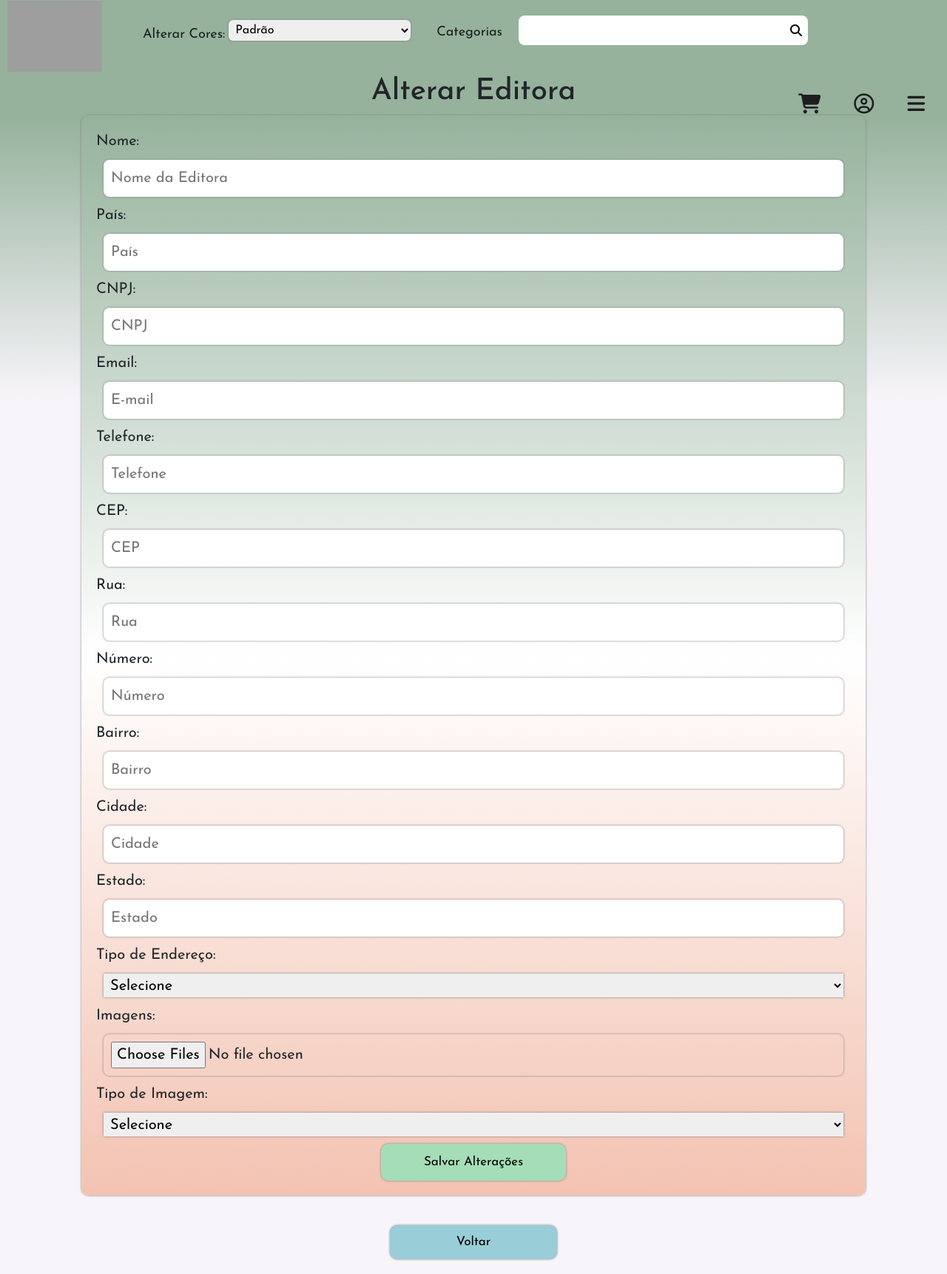
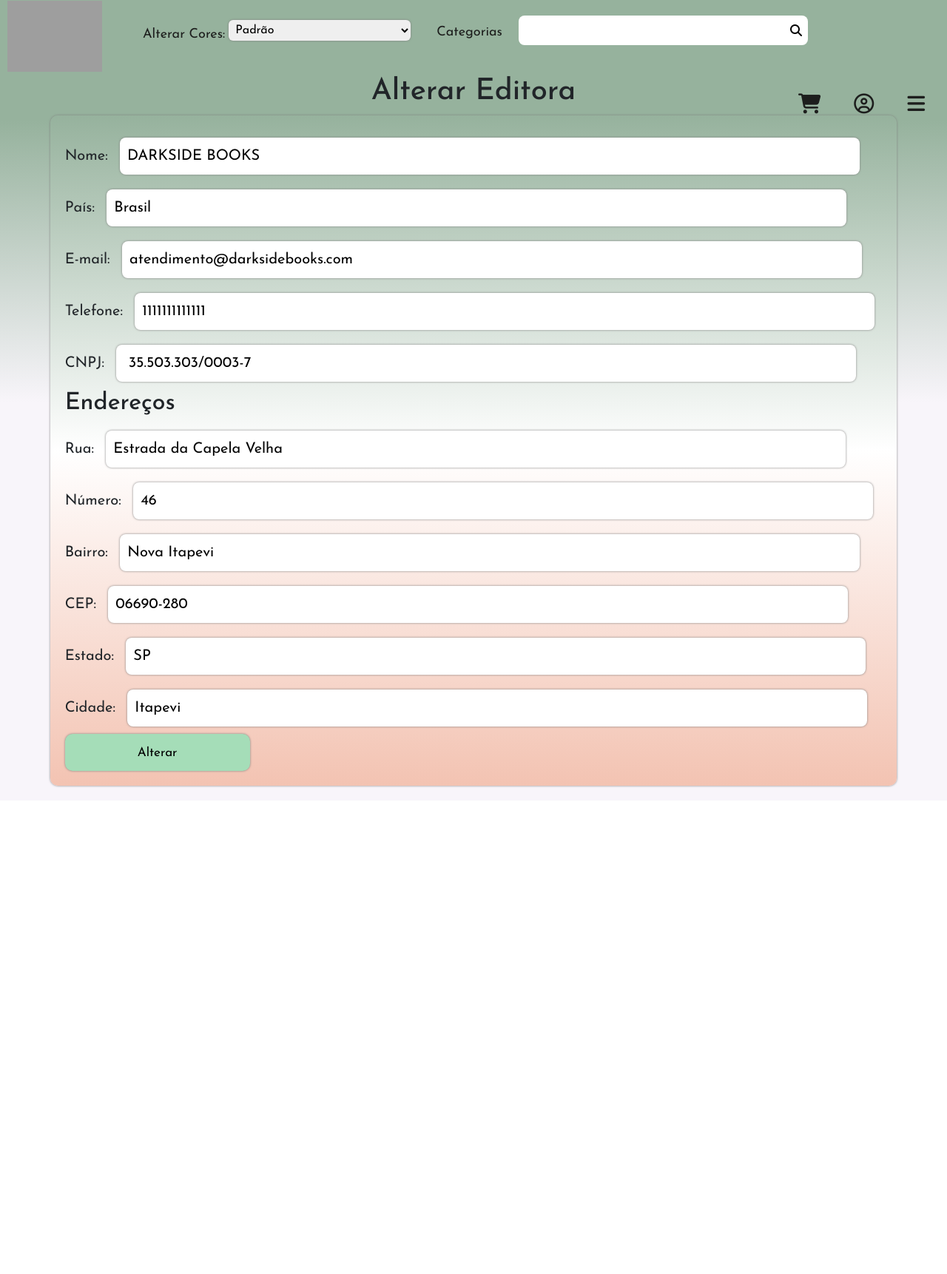
Before and after one commit to osakirii/bookersgalaxy_src, a PHP site: page /Editora/alterarEditora.php?id=3 in a window 1280 px wide. Shown: the whole page at 74% size. After the commit the page ends 1065 px from the top, so only its background shows below. Run offline with PHP 8.4, Linux system fonts and the light colour scheme; data comes from the database, SQL or seed files in the repository; some libraries are stand-ins or nearby versions; some web fonts are replaced; grey boxes are pictures that could not be loaded.

Commit message:
teoricamente pronto

```diff
--- a/Autor/alterarAutor.php
+++ b/Autor/alterarAutor.php
@@ -95,5 +95,6 @@ if (isset($_GET['id']) && is_numeric($_GET['id'])) {
             </form>
         <?php endif; ?>
     </main>
+    <?php var_dump($id_autor) ?>
 </body>
 </html>
--- a/Editora/alterarEditora.php
+++ b/Editora/alterarEditora.php
@@ -1,67 +1,85 @@
 <?php
-include_once(__DIR__ . '/../config.php');
-
+include_once(__DIR__ . '/../config.php'); // Inclui configurações e funções globais
 $con = Connect::getInstance();
 
-if ($_SERVER['REQUEST_METHOD'] === 'POST') {
-    try {
-        // Recebendo e validando os dados
-        $id_editora = intval($_POST['id_editora']);
-        $nome = trim($_POST['nome']);
-        $pais = trim($_POST['pais']);
-        $email = filter_var($_POST['email'], FILTER_VALIDATE_EMAIL);
-        $telefone = trim($_POST['telefone']);
-        $cnpj = trim($_POST['CNPJ']);
-        $tipo_imagem = $_POST['tipo_imagem'];
+// Variáveis para mensagens de erro ou sucesso
+$erro = false;
+$sucesso = false;
 
-        $cep = trim($_POST['cep']);
-        $rua = trim($_POST['rua']);
-        $numero = trim($_POST['numero']);
-        $bairro = trim($_POST['bairro']);
-        $estado = trim($_POST['estado']);
-        $cidade = trim($_POST['cidade']);
-        $tipo_endereco = $_POST['tipo_endereco'];
+// Verifica se o ID foi passado na URL
+if (isset($_GET['id']) && is_numeric($_GET['id'])) {
+    $id_editora = $_GET['id'];
 
-        if (!$id_editora || !$nome || !$pais || !$email || !$telefone || !$cnpj) {
-            throw new Exception("Preencha todos os campos obrigatórios.");
-        }
+    // Busca os dados da editora para preencher o formulário
+    $stmt = $con->prepare("SELECT id_editora, nome, pais, email, telefone, cnpj FROM editora WHERE id_editora = ?");
+    $stmt->execute([$id_editora]);
+    $editora = $stmt->fetch(PDO::FETCH_ASSOC);
 
-        // Atualizando a editora
-        $stmt = $con->prepare("UPDATE editora SET nome = ?, pais = ?, email = ?, telefone = ?, cnpj = ? WHERE id_editora = ?");
-        $stmt->execute([$nome, $pais, $email, $telefone, $cnpj, $id_editora]);
+    // Busca os dados de endereço da editora
+    $stmt_endereco = $con->prepare("SELECT id_endereco, tipo_endereco, endereco_rua, endereco_numero, endereco_bairro, endereco_cep, estado, cidade FROM enderecos_editora WHERE id_editora = ?");
+    $stmt_endereco->execute([$id_editora]);
+    $enderecos = $stmt_endereco->fetchAll(PDO::FETCH_ASSOC);
 
-        // Atualizando o endereço
-        $stmtEndereco = $con->prepare("UPDATE enderecos_editora SET tipo_endereco = ?, endereco_rua = ?, endereco_numero = ?, endereco_bairro = ?, endereco_cep = ?, estado = ?, cidade = ? WHERE id_editora = ?");
-        $stmtEndereco->execute([$tipo_endereco, $rua, $numero, $bairro, $cep, $estado, $cidade, $id_editora]);
+    // Verifica se a editora existe
+    if (!$editora) {
+        die('Editora não encontrada!');
+    }
 
-        // Manipulação de imagens
-        if (isset($_FILES['arquivo']) && $_FILES['arquivo']['error'][0] === 0) {
-            foreach ($_FILES['arquivo']['tmp_name'] as $key => $tmp_name) {
-                $arquivo = $_FILES['arquivo'];
-                $folder = "../img/";
-                $archiveName = $arquivo['name'][$key];
-                $newArchiveName = uniqid();
-                $extension = strtolower(pathinfo($archiveName, PATHINFO_EXTENSION));
+    // Verifica se o formulário foi enviado
+    if ($_SERVER['REQUEST_METHOD'] === 'POST') {
+        $nome = filter_input(INPUT_POST, 'nome', FILTER_SANITIZE_STRING);
+        $pais = filter_input(INPUT_POST, 'pais', FILTER_SANITIZE_STRING);
+        $email = filter_input(INPUT_POST, 'email', FILTER_SANITIZE_EMAIL);
+        $telefone = filter_input(INPUT_POST, 'telefone', FILTER_SANITIZE_STRING);
+        $cnpj = filter_input(INPUT_POST, 'cnpj', FILTER_SANITIZE_STRING);
 
-                if (!in_array($extension, ['jpg', 'png', 'jpeg', 'gif'])) {
-                    throw new Exception("Arquivo inválido: {$archiveName}.");
+        $tipo_endereco = filter_input(INPUT_POST, 'tipo_endereco', FILTER_SANITIZE_STRING);
+        $endereco_rua = filter_input(INPUT_POST, 'endereco_rua', FILTER_SANITIZE_STRING);
+        $endereco_numero = filter_input(INPUT_POST, 'endereco_numero', FILTER_SANITIZE_STRING);
+        $endereco_bairro = filter_input(INPUT_POST, 'endereco_bairro', FILTER_SANITIZE_STRING);
+        $endereco_cep = filter_input(INPUT_POST, 'endereco_cep', FILTER_SANITIZE_STRING);
+        $estado = filter_input(INPUT_POST, 'estado', FILTER_SANITIZE_STRING);
+        $cidade = filter_input(INPUT_POST, 'cidade', FILTER_SANITIZE_STRING);
+
+        // Validação simples
+        if (empty($nome) || empty($pais) || empty($email) || empty($cnpj) || empty($tipo_endereco) || empty($endereco_rua)) {
+            $erro = "Por favor, preencha todos os campos.";
+        } else {
+            try {
+                // Inicia a transação
+                $con->beginTransaction();
+
+                // Atualiza os dados da editora
+                $stmt_editora = $con->prepare("UPDATE editora SET nome = ?, pais = ?, email = ?, telefone = ?, cnpj = ? WHERE id_editora = ?");
+                $stmt_editora->execute([$nome, $pais, $email, $telefone, $cnpj, $id_editora]);
+
+                // Atualiza os endereços da editora (considerando que é possível ter vários endereços)
+                foreach ($enderecos as $endereco) {
+                    $stmt_endereco_update = $con->prepare("UPDATE enderecos_editora SET tipo_endereco = ?, endereco_rua = ?, endereco_numero = ?, endereco_bairro = ?, endereco_cep = ?, estado = ?, cidade = ? WHERE id_endereco = ?");
+                    $stmt_endereco_update->execute([
+                        $tipo_endereco,
+                        $endereco_rua,
+                        $endereco_numero,
+                        $endereco_bairro,
+                        $endereco_cep,
+                        $estado,
+                        $cidade,
+                        $endereco['id_endereco']
+                    ]);
                 }
 
-                $path = $folder . $newArchiveName . "." . $extension;
-
-                if (move_uploaded_file($tmp_name, $path)) {
-                    $stmtImagem = $con->prepare("INSERT INTO imagens_editoras (id_editora, path, tipo_imagem, data_upload) VALUES (?, ?, ?, NOW())");
-                    $stmtImagem->execute([$id_editora, $path, $tipo_imagem]);
-                } else {
-                    throw new Exception("Erro ao enviar o arquivo: {$archiveName}.");
-                }
+                // Comita a transação
+                $con->commit();
+                $sucesso = "Editora e endereços atualizados com sucesso!";
+            } catch (Exception $e) {
+                // Em caso de erro, faz o rollback da transação
+                $con->rollBack();
+                $erro = "Erro ao atualizar a editora e os endereços: " . $e->getMessage();
             }
         }
-
-        echo "Editora atualizada com sucesso!";
-    } catch (Exception $e) {
-        echo "<p>Erro: " . htmlspecialchars($e->getMessage()) . "</p>";
     }
+} else {
+    die('ID da editora não fornecido.');
 }
 ?>
 
@@ -70,96 +88,82 @@ if ($_SERVER['REQUEST_METHOD'] === 'POST') {
 <head>
     <meta charset="UTF-8">
     <meta name="viewport" content="width=device-width, initial-scale=1.0">
+    <link rel="stylesheet" href="../css/modulos.css">
     <link rel="stylesheet" href="../css/upload.css">
-    <link rel="stylesheet" href="../css/modulos.css">
     <title>Alterar Editora</title>
 </head>
 <body>
     <main>
         <h1>Alterar Editora</h1>
-        <form id="formLivro" method="POST" enctype="multipart/form-data" action="alterarEditora.php">
-            <input type="hidden" name="id_editora" value="<?= htmlspecialchars($_GET['id'] ?? '') ?>">
 
-            <label>Nome:</label>
-            <input type="text" name="nome" placeholder="Nome da Editora" required>
+        <?php if ($erro): ?>
+            <div style="color: red;">
+                <p><?= htmlspecialchars($erro) ?></p>
+            </div>
+        <?php endif; ?>
 
-            <label>País:</label>
-            <input type="text" name="pais" placeholder="País" required>
+        <?php if ($sucesso): ?>
+            <div style="color: green;">
+                <p><?= htmlspecialchars($sucesso) ?></p>
+                <a href="buscarEditora.php">Voltar para a lista de editoras</a>
+            </div>
+        <?php else: ?>
+            <!-- Formulário de Alteração -->
+            <form id="formLivro" method="POST" action="alterarEditora.php?id=<?= $editora['id_editora'] ?>">
+                <div>
+                    <label for="nome">Nome:</label>
+                    <input type="text" id="nome" name="nome" value="<?= htmlspecialchars($editora['nome']) ?>" required>
+                </div>
+                <div>
+                    <label for="pais">País:</label>
+                    <input type="text" id="pais" name="pais" value="<?= htmlspecialchars($editora['pais']) ?>" required>
+                </div>
+                <div>
+                    <label for="email">E-mail:</label>
+                    <input type="email" id="email" name="email" value="<?= htmlspecialchars($editora['email']) ?>" required>
+                </div>
+                <div>
+                    <label for="telefone">Telefone:</label>
+                    <input type="text" id="telefone" name="telefone" value="<?= htmlspecialchars($editora['telefone']) ?>">
+                </div>
+                <div>
+                    <label for="cnpj">CNPJ:</label>
+                    <input type="text" id="cnpj" name="cnpj" value="<?= htmlspecialchars($editora['cnpj']) ?>" required>
+                </div>
 
-            <label>CNPJ:</label>
-            <input type="text" name="CNPJ" placeholder="CNPJ" required>
-
-            <label>Email:</label>
-            <input type="email" name="email" placeholder="E-mail" required>
-
-            <label>Telefone:</label>
-            <input type="text" name="telefone" placeholder="Telefone" required>
-
-            <label>CEP:</label>
-            <input type="text" name="cep" placeholder="CEP" onblur="buscarEndereco()" required>
-
-            <label>Rua:</label>
-            <input type="text" name="rua" placeholder="Rua" required>
-
-            <label>Número:</label>
-            <input type="text" name="numero" placeholder="Número" required>
-
-            <label>Bairro:</label>
-            <input type="text" name="bairro" placeholder="Bairro" required>
-
-            <label>Cidade:</label>
-            <input type="text" name="cidade" placeholder="Cidade" required>
-
-            <label>Estado:</label>
-            <input type="text" name="estado" placeholder="Estado" required>
-
-            <label>Tipo de Endereço:</label>
-            <select name="tipo_endereco" required>
-                <option value="">Selecione</option>
-                <option value="principal">Principal</option>
-                <option value="filial">Filial</option>
-                <option value="comercial">Comercial</option>
-                <option value="correspondência">Correspondência</option>
-            </select>
-
-            <label>Imagens:</label>
-            <input type="file" name="arquivo[]" multiple>
-
-            <label>Tipo de Imagem:</label>
-            <select name="tipo_imagem" required>
-                <option value="">Selecione</option>
-                <option value="logo">Logo</option>
-                <option value="banner">Banner</option>
-                <option value="promocao">Promoção</option>
-                <option value="outra">Outra</option>
-            </select>
-
-            <center><button type="submit">Salvar Alterações</button></center>
-        </form>
-        <a id="voltar" onclick="history.back()">Voltar</a>
+                <h2>Endereços</h2>
+                <?php foreach ($enderecos as $endereco): ?>
+                    <div>
+                        <input type="hidden" name="tipo_endereco" value="<?= htmlspecialchars($endereco['tipo_endereco']) ?>" required>
+                    </div>
+                    <div>
+                        <label for="endereco_rua">Rua:</label>
+                        <input type="text" name="endereco_rua" value="<?= htmlspecialchars($endereco['endereco_rua']) ?>" required>
+                    </div>
+                    <div>
+                        <label for="endereco_numero">Número:</label>
+                        <input type="text" name="endereco_numero" value="<?= htmlspecialchars($endereco['endereco_numero']) ?>">
+                    </div>
+                    <div>
+                        <label for="endereco_bairro">Bairro:</label>
+                        <input type="text" name="endereco_bairro" value="<?= htmlspecialchars($endereco['endereco_bairro']) ?>">
+                    </div>
+                    <div>
+                        <label for="endereco_cep">CEP:</label>
+                        <input type="text" name="endereco_cep" value="<?= htmlspecialchars($endereco['endereco_cep']) ?>">
+                    </div>
+                    <div>
+                        <label for="estado">Estado:</label>
+                        <input type="text" name="estado" value="<?= htmlspecialchars($endereco['estado']) ?>">
+                    </div>
+                    <div>
+                        <label for="cidade">Cidade:</label>
+                        <input type="text" name="cidade" value="<?= htmlspecialchars($endereco['cidade']) ?>">
+                    </div>
+                <?php endforeach; ?>
+                <button type="submit">Alterar</button>
+            </form>
+        <?php endif; ?>
     </main>
-
-    <script>
-        function buscarEndereco() {
-            const cep = document.querySelector('input[name="cep"]').value.replace(/\D/g, '');
-            if (cep.length === 8) {
-                fetch(`https://viacep.com.br/ws/${cep}/json/`)
-                    .then(response => response.json())
-                    .then(data => {
-                        if (!data.erro) {
-                            document.querySelector('input[name="rua"]').value = data.logradouro;
-                            document.querySelector('input[name="bairro"]').value = data.bairro;
-                            document.querySelector('input[name="cidade"]').value = data.localidade;
-                            document.querySelector('input[name="estado"]').value = data.uf;
-                        } else {
-                            alert("CEP não encontrado.");
-                        }
-                    })
-                    .catch(() => alert("Erro ao buscar o CEP."));
-            } else {
-                alert("CEP inválido.");
-            }
-        }
-    </script>
 </body>
 </html>
```
Also changed, not shown: Livro/alterarLivro.php (+122 -137 lines).
